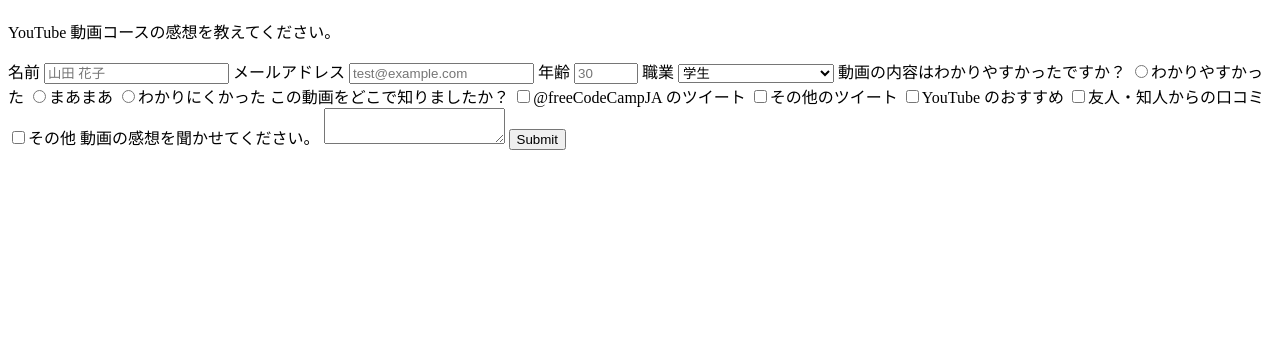
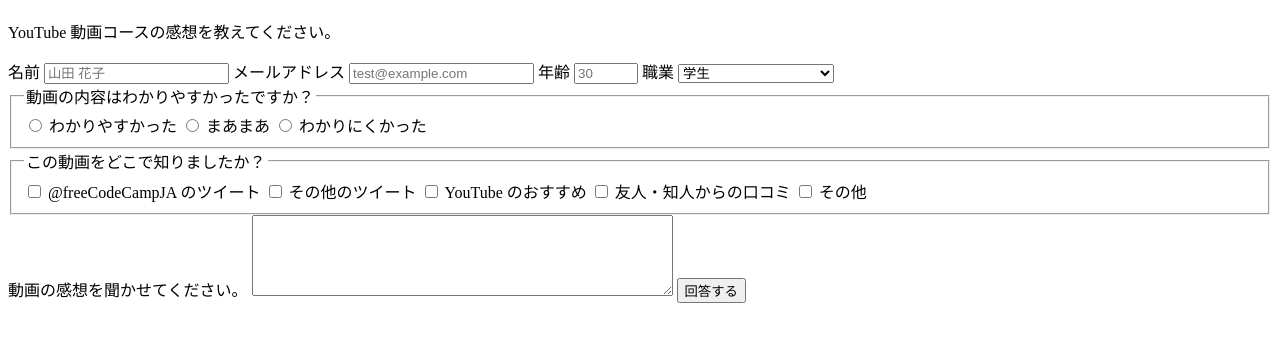
Before and after one commit to yokomatsud/survey-form-youtube-course, a plain HTML site: page index.html in a window 1280 px wide. Shown: the part 70-412 px from the top of the page. Drawn offline with Linux system fonts and the light colour scheme.

Commit message:
Improve HTML

```diff
--- a/index.html
+++ b/index.html
@@ -1,5 +1,6 @@
 <!DOCTYPE html>
 <html lang="ja">
+
 <head>
   <meta charset="UTF-8">
   <meta http-equiv="X-UA-Compatible" content="IE=edge">
@@ -7,6 +8,7 @@
   <title>動画コースのアンケート</title>
   <link rel="stylesheet" href="styles.css">
 </head>
+
 <body>
   <h1 id="title">動画コースのアンケート</h1>
   <p id="description">YouTube 動画コースの感想を教えてください。</p>
@@ -19,7 +21,7 @@
     <label id="number-label" for="number">年齢</label>
     <input id="number" type="number" min="0" max="100" placeholder="30">
 
-      職業
+    <label for="drow">職業</label>
     <select id="dropdown">
       <option>学生</option>
       <option>エンジニア</option>
@@ -27,22 +29,41 @@
       <option>その他</option>
     </select>
 
-      動画の内容はわかりやすかったですか？
-      <input type="radio" name="understanding" value="good">わかりやすかった
-      <input type="radio" name="understanding" value="okay">まあまあ
-      <input type="radio" name="understanding" value="bad">わかりにくかった
+    <fieldset>
+      <legend>動画の内容はわかりやすかったですか？</legend>
+      <input id="good" type="radio" name="understanding" value="good">
+      <label for="good">わかりやすかった</label>
 
-      この動画をどこで知りましたか？
-      <input type="checkbox" value="tweet-fcc-ja">@freeCodeCampJA のツイート
-      <input type="checkbox" value="tweet-other">その他のツイート
-      <input type="checkbox" value="youtube">YouTube のおすすめ
-      <input type="checkbox" value="friends">友人・知人からの口コミ
-      <input type="checkbox" value="other">その他
+      <input id="okay" type="radio" name="understanding" value="okay">
+      <label for="okay">まあまあ</label>
 
-      動画の感想を聞かせてください。
-      <textarea></textarea>
+      <input id="bad" type="radio" name="understanding" value="bad">
+      <label for="bad">わかりにくかった</label>
+    </fieldset>
 
-      <input id="submit" type="submit">
+    <fieldset>
+      <legend>この動画をどこで知りましたか？</legend>
+      <input id="tweet-fcc-ja" type="checkbox" value="tweet-fcc-ja">
+      <label for="tweet-fcc-ja">@freeCodeCampJA のツイート</label>
+
+      <input id="tweet-other" type="checkbox" value="tweet-other">
+      <label for="tweet-other">その他のツイート</label>
+
+      <input id="youtube" type="checkbox" value="youtube">
+      <label for="youtube">YouTube のおすすめ</label>
+
+      <input id="friends" type="checkbox" value="friends">
+      <label for="friends">友人・知人からの口コミ</label>
+
+      <input id="other" type="checkbox" value="other">
+      <label for="other">その他</label>
+    </fieldset>
+
+    <label for="feedback">動画の感想を聞かせてください。</label>
+    <textarea id="feedback" cols="50" rows="5"></textarea>
+
+    <input id="submit" type="submit" value="回答する">
   </form>
 </body>
+
 </html>
```
Lines whose indentation alone changed are shown as unchanged.
